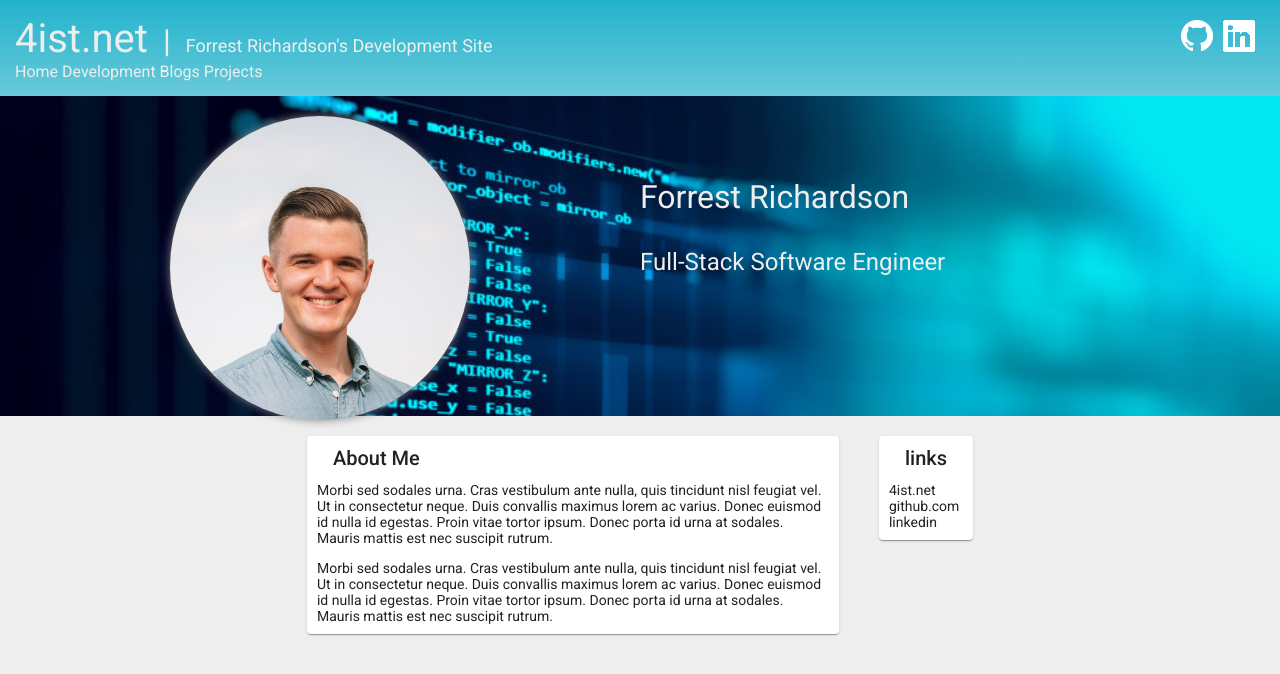
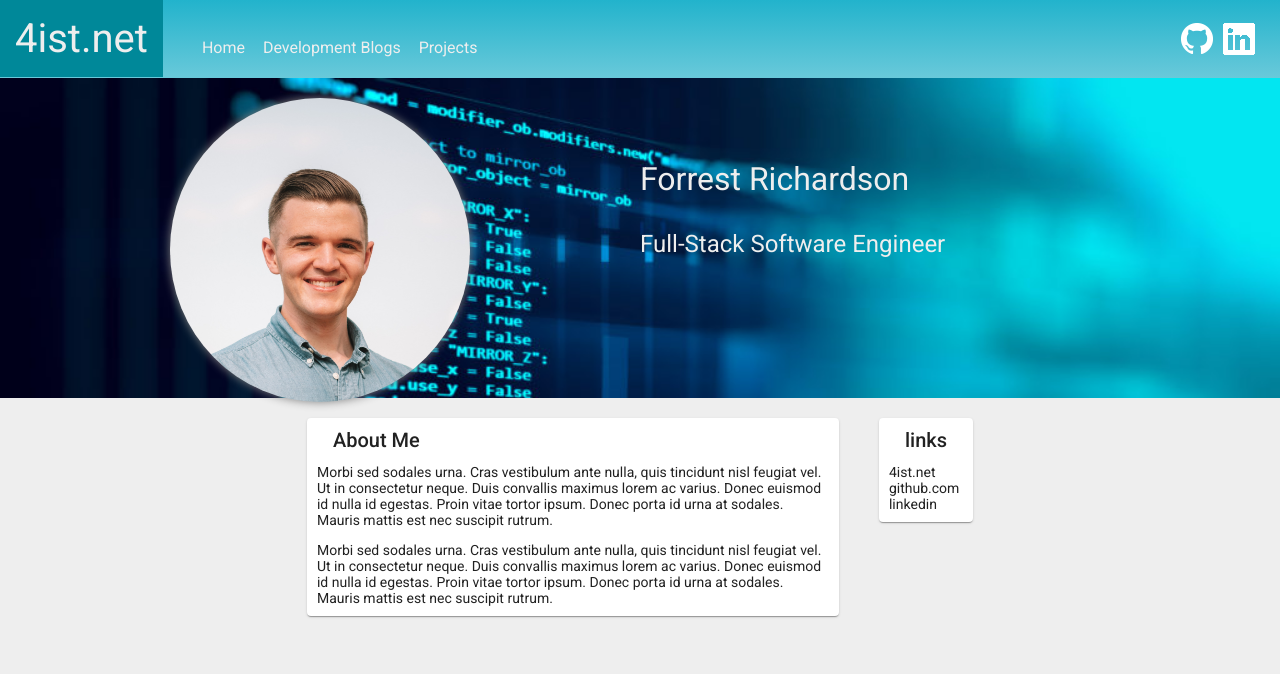
Before and after one commit to 4ist/Legacy-4ist.io, an Angular app: page / in a window 1280 px wide. Shown: the top 674 px of the page. Built offline with nearby package versions, Linux system fonts and the light colour scheme.

Commit message:
updated header styling, simplified CSS

```diff
--- a/src/app/components/header/header.component.css
+++ b/src/app/components/header/header.component.css
@@ -1,10 +1,8 @@
 .header-component {
- /* TODO: make a less gimicky header. I put too much time into fooling with
-          CSS and it just isn't worth it until I add more to the site. */
-
   top: 0;
   color: #eeeeee;
-  padding: 15px;
+
+  height: 78px;
   background: linear-gradient(
     to bottom,
     var(--primaryColor),
@@ -19,43 +17,52 @@
                         supported by Chrome, Edge, Opera and Firefox */
 }
 
-.header {
-
-  width: 100%;
-  display: table;
-}
-
-.titleGroup {
-  display: table-cell;
-}
-
 .siteName {
+  padding: 15px;
+  background-color: var(--heavyColor);
+  display: flex;
+  align-items: flex-end;
+  float: left;
   font-size: 40px;
 }
 
-.siteDescription {
-  font-size: large;
+.banner {
+  padding: 15px;
+  margin-left: 15px;
+  display: flex;
+  align-items: flex-end;
+  float: left;
+  height: 45px;
 }
 
-.spacer {
-  font-size: xx-large;
-  margin-inline: 15px;
+a {
+  padding: 3px 6px;
+  margin: 0px 3px;
+  background: none;
+  border-radius: 15px;
+}
+
+a:hover {
+  background-color: var(--heavyColor);
 }
 
 .linkGroup {
-  display: table-cell;
+  padding: 15px;
+  height: 40px;
+  float: right;
   text-align: right;
-  vertical-align: baseline;
+  display: flex;
+  align-items: flex-end;
 }
 
-.link {
+.socialLink {
   margin-right: 10px;
 }
 
-.link:hover {
+.socialLink:hover {
   filter: drop-shadow(0px 0px 10px grey);
 }
 
-.banner {
-  position: relative;
+.pageGroup {
+  display: table-cell;
 }
--- a/src/app/components/header/header.component.html
+++ b/src/app/components/header/header.component.html
@@ -1,21 +1,22 @@
-
-
 <div class="header-component">
-  <div class="header">
-    <div class="titleGroup">
-      <span class="siteName">4ist.net</span>
-      <span class="spacer">|</span>
-      <span class="siteDescription inline">Forrest Richardson's Development Site</span>
-    </div>
-    <div class="linkGroup">
-      <img class="link" href="https://github.com/4ist" target="_blank" src="assets/GitHubLogo.png"/>
-      <img class="link" href="https://www.linkedin.com/in/4ist/" target="_blank" src="assets/LinkedInLogo.png"/>
-    </div>
+  <div class="siteName">4ist.net</div>
+  <div class="banner">
+    <a>Home</a>
+    <a>Development Blogs</a>
+    <a>Projects</a>
   </div>
-
-  <div class="banner">
-    <span>Home </span>
-    <span>Development Blogs </span>
-    <span>Projects </span>
+  <div class="linkGroup">
+    <img
+      class="socialLink"
+      href="https://github.com/4ist"
+      target="_blank"
+      src="assets/GitHubLogo.png"
+    />
+    <img
+      class="socialLink"
+      href="https://www.linkedin.com/in/4ist/"
+      target="_blank"
+      src="assets/LinkedInLogo.png"
+    />
   </div>
 </div>
--- a/src/styles.css
+++ b/src/styles.css
@@ -5,6 +5,7 @@ body { margin: 0; font-family: Roboto, "Helvetica Neue", sans-serif; }
 
 /* global variables */
 :root {
+  --heavyColor: #008899;
   --primaryColor: #22b3cc;
   --secondaryColor: #69c9da;
   --tertiaryColor: #aee9f3;
```
